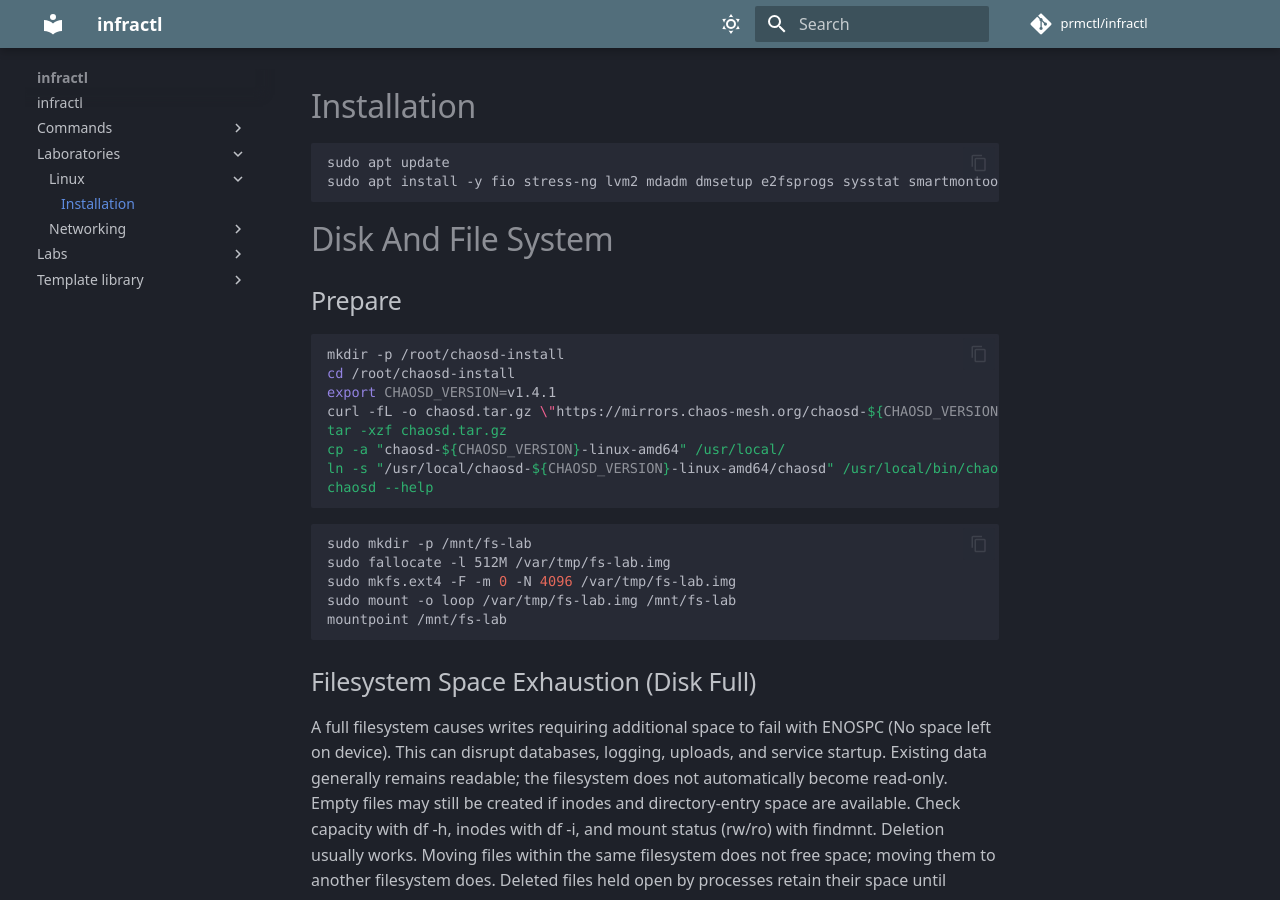
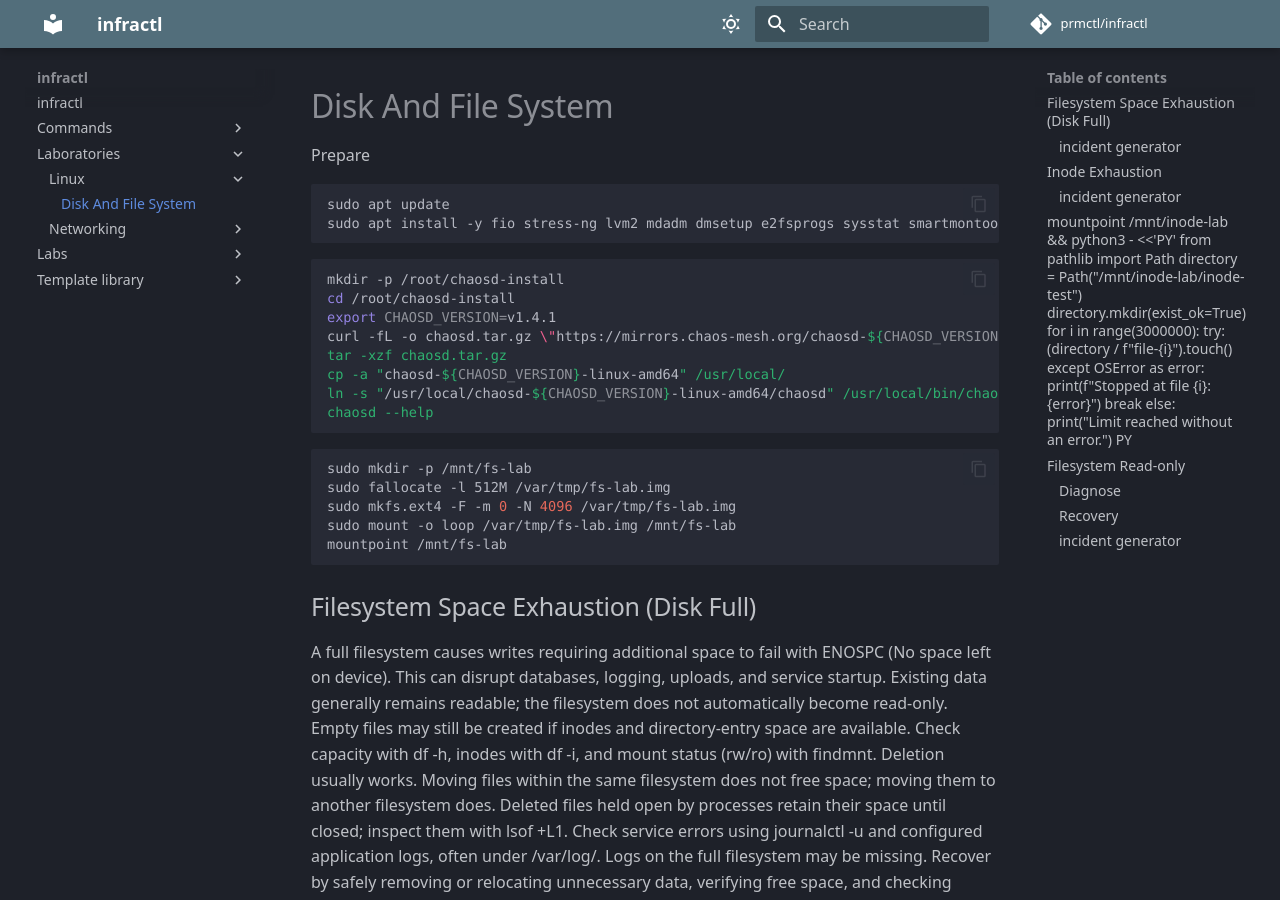
Before and after one commit to prmctl/infractl, an MkDocs documentation site: the page built from docs/laboratories/linux/linux-incident.md, in a window 1280 px wide and 900 px high. Built offline with MkDocs 1.6.1 and Material for MkDocs 9.7.7, drawn with Linux system fonts in a browser that asks for light colours; comment, search, counter and statistics services are not loaded.

````diff
--- a/docs/laboratories/linux/linux-incident.md
+++ b/docs/laboratories/linux/linux-incident.md
@@ -1,13 +1,11 @@
-# Installation
+# Disk And File System
 
+Prepare
 ```sh
 sudo apt update
 sudo apt install -y fio stress-ng lvm2 mdadm dmsetup e2fsprogs sysstat smartmontools util-linux
 ```
 
-# Disk And File System
-
-## Prepare
 ```sh
 mkdir -p /root/chaosd-install
 cd /root/chaosd-install
````
